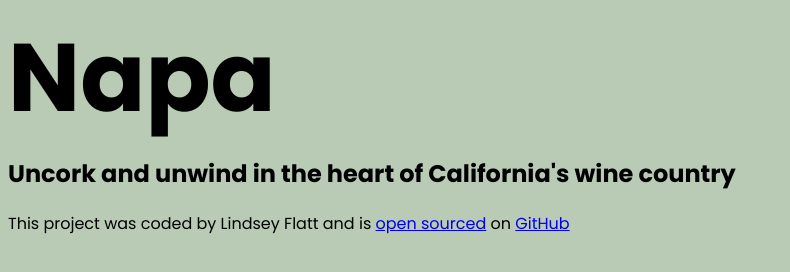
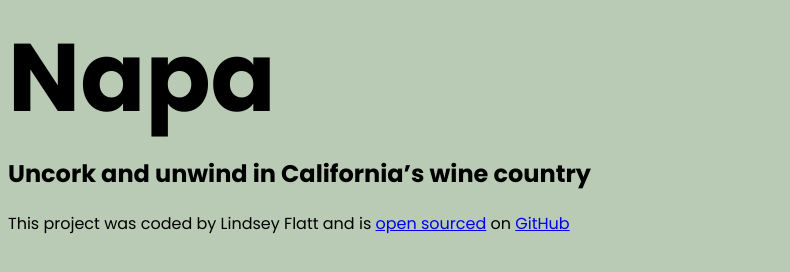
Before and after one commit to liflatt/napa-travel-project, a plain HTML site: page index.html in a window 1280 px wide. Shown: the whole page, without its empty margins (0-790 px from the left). Drawn offline with Linux system fonts and the light colour scheme.

Commit message:
Changed h2

```diff
--- a/index.html
+++ b/index.html
@@ -16,7 +16,7 @@
     <div class="container">
       <header>
         <h1>Napa</h1>
-        <h2>Uncork and unwind in the heart of California's wine country</h2>
+        <h2>Uncork and unwind in California’s wine country</h2>
       </header>
       <footer>
         This project was coded by Lindsey Flatt and is
```
